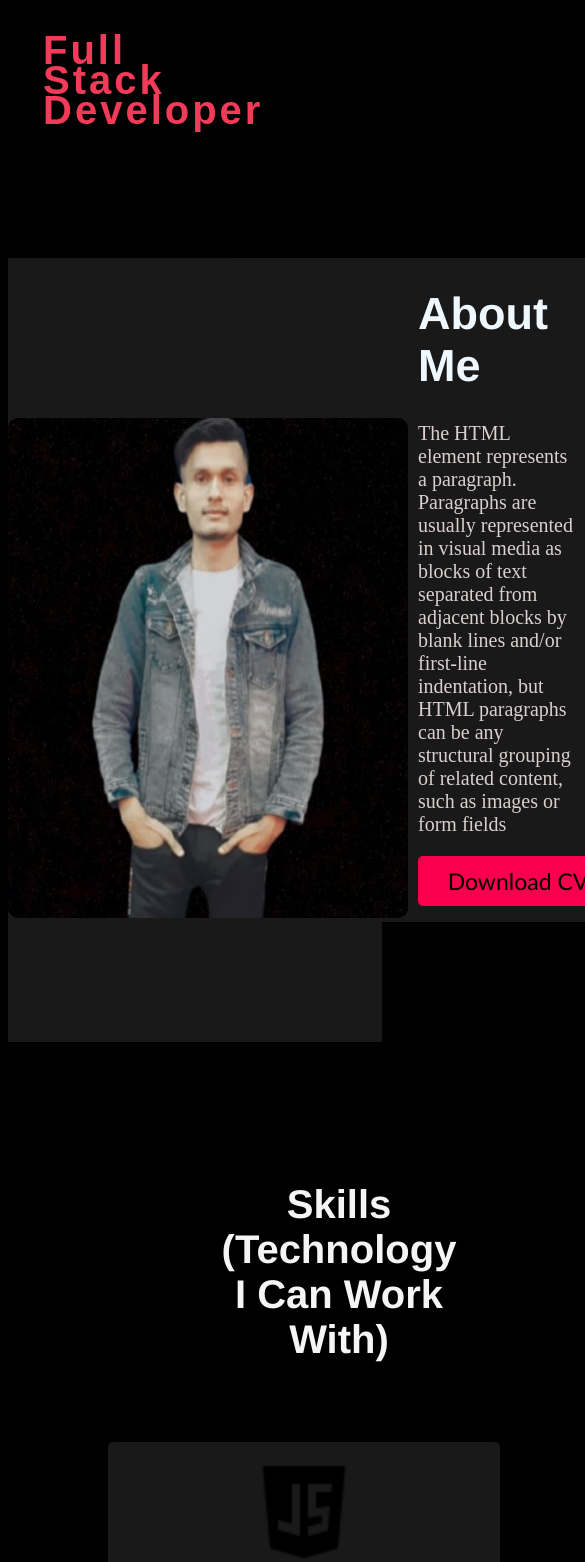
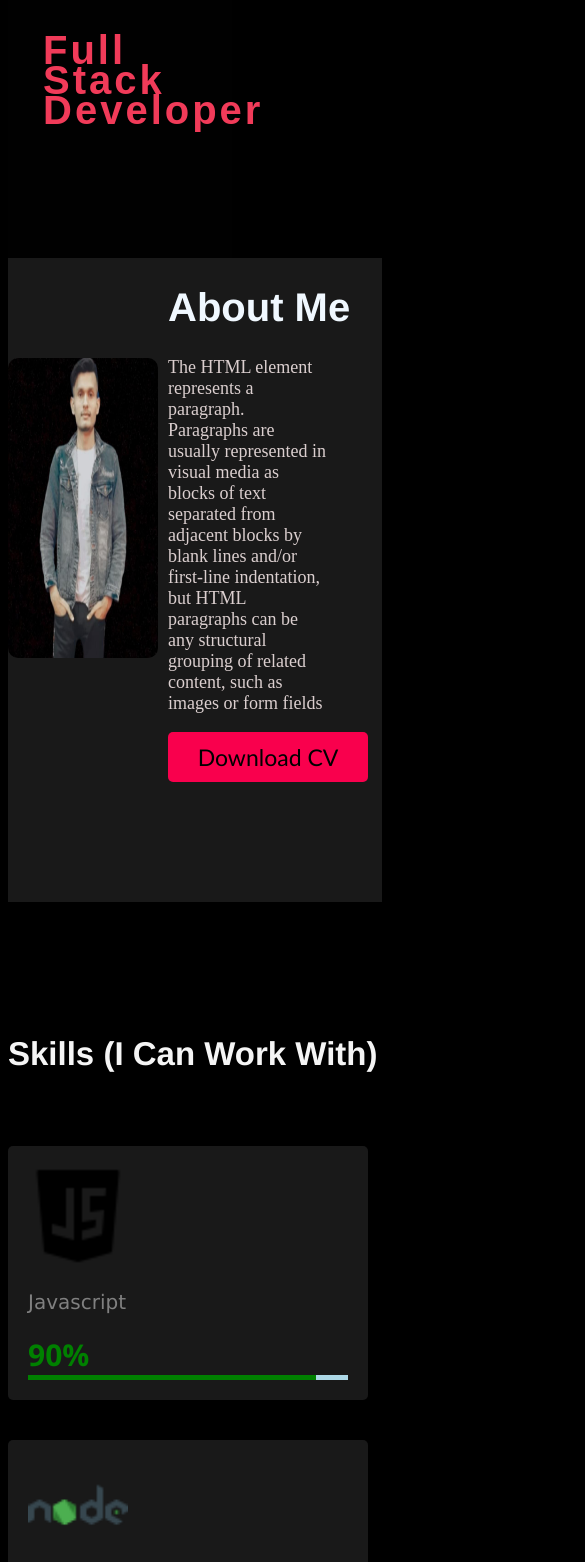
Before and after one commit to keshavkumar526/personal-Portfolio, a React (Create React App) app: page / in a window 390 px wide. Shown: the part 435-1997 px from the top of the page, 585 px wide, since content can reach past the window. Built offline with nearby package versions, Linux system fonts and the light colour scheme.

Commit message:
for responsive

```diff
--- a/src/components/About/about.css
+++ b/src/components/About/about.css
@@ -58,17 +58,20 @@
 @media only screen and (max-width: 873px) {
     .aboutImg {
         padding-left: 0px;
-        padding-top: 160px;
+        padding-top: 100px;
     }
 
     .pfm {
-        width: 400px;
-        height: 500px;
+        width: 150px;
+        height: 300px;
         padding-left: none;
     }
 
     .parra {
-        font-size: 45px;
+        font-size: 40px;
+    }
+    .paara{
+        font-size: 18px;
     }
 
     .aboutContent{
--- a/src/components/Project/project.css
+++ b/src/components/Project/project.css
@@ -108,8 +108,23 @@
 }
 @media only screen and (max-width : 1000px) {
     .projectMid{
-        width: 80%;
-        padding-left: 4rem;
+        width: 85%;
+        padding-left: 2rem;
+        margin-bottom: 0px;
+    }
+    .projectImg{
+    }
+    .projectDesc{
+        margin-left: 0px;
+        width: 98%;
+        float: none;
+    }
+    .projectContainer{
+        text-align: start;
+    }
+    .para{
+        text-align: center;
+        margin-top: 40px;
     }
     .projectRight{
         margin-left: 5rem;
@@ -117,4 +132,8 @@
     .pr{
         padding-top: 10px;
     }
+    .anchor{
+        margin-top: 5rem;
+        margin-left: 3rem;
+    }
 }
--- a/src/components/Skills/skill.css
+++ b/src/components/Skills/skill.css
@@ -99,6 +99,15 @@
 }
 @media only screen and (max-width: 1024px){
     .ara{
-        padding-left: 8rem;
+        font-size: 33px;
+        padding-left: 0px;
+    }
+    .skillContainer{
+        padding-left: 0px;
+        text-align: start;
+    }
+    .sk{
+        margin-left: 0px;
+        width: 20rem;
     }
     }
--- a/src/components/Skills/skill.jsx
+++ b/src/components/Skills/skill.jsx
@@ -12,7 +12,7 @@ export default function Skill() {
     <div className="skill" id="skill">
       <div className="skillContainer">
         <div className="mid">
-          <p className="ara">Skills (Technology I Can Work With)</p>
+          <p className="ara">Skills (I Can Work With)</p>
           <div className="skillsContent">
             <div className="sk">
               <img src={javascript} alt="" />
```
